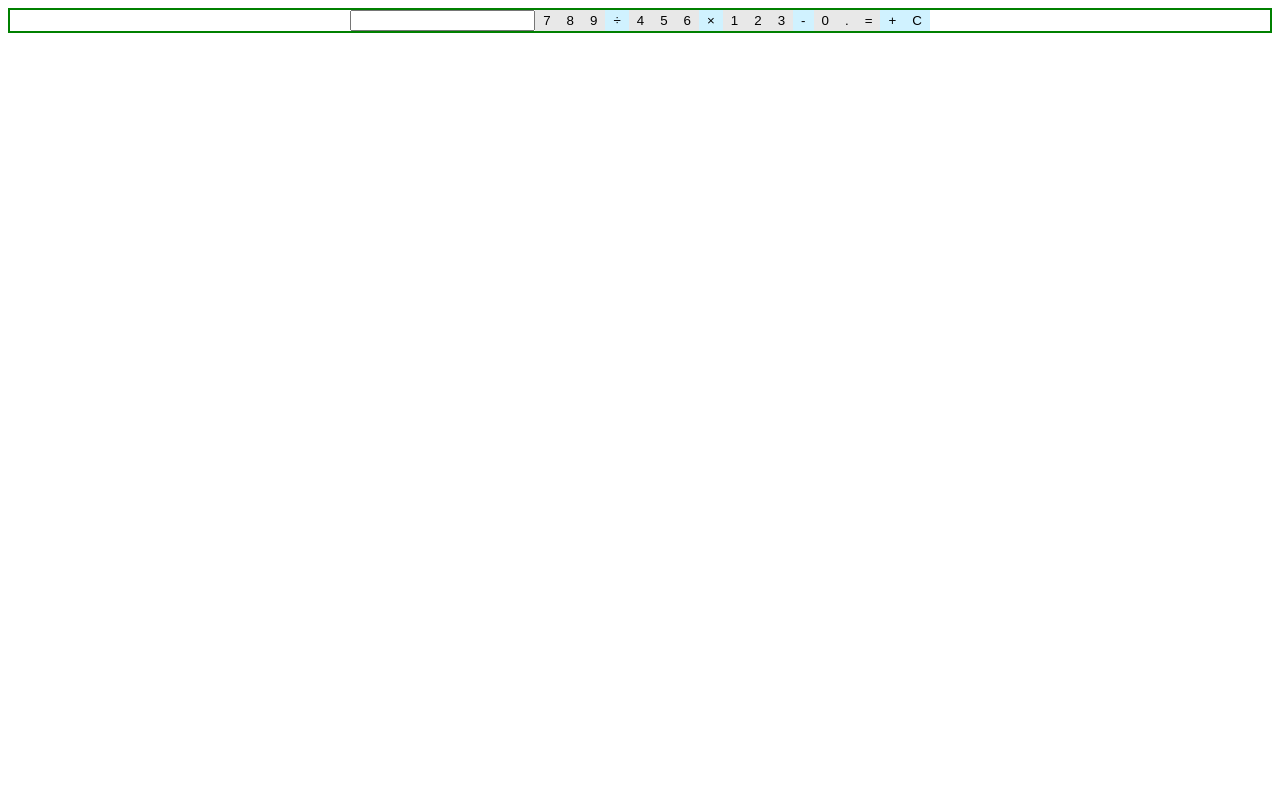
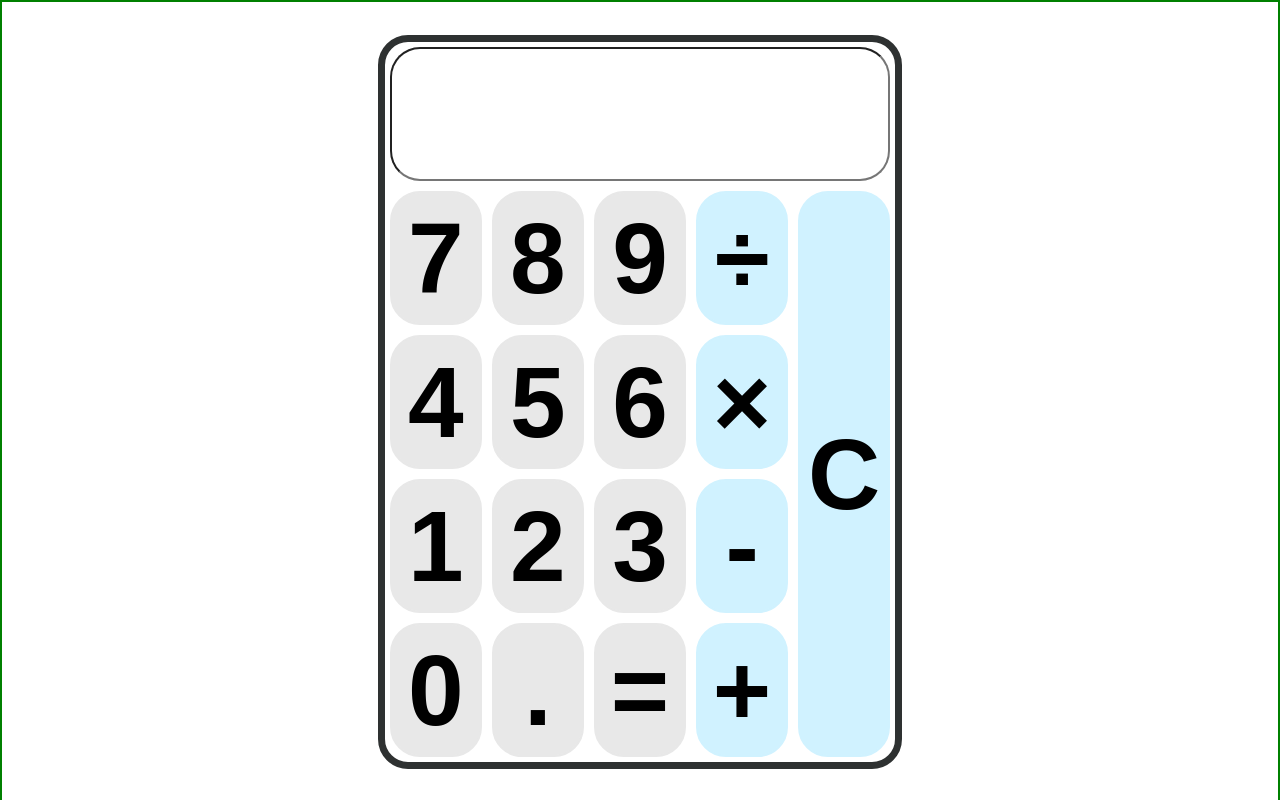
Before and after one commit to VadimSchmitz/react-calculator, a React (Create React App) app: page / in a window 1280 px wide. Built offline with nearby package versions, Linux system fonts and the light colour scheme.

Commit message:
changed to css grid

```diff
--- a/src/index.css
+++ b/src/index.css
@@ -1,142 +1,134 @@
+html, body, #root, .App {
+  height: 100%;
+  overflow: hidden;
+  margin:0px
+}
 
-.light-grey{
+
+
+.light-grey {
   border: solid 2px rgba(232, 232, 232, 1);
   background-color: rgba(232, 232, 232, 1);
 }
 
-.light-grey:hover{
+.light-grey:hover {
   background-color: rgba(124, 124, 124, 0.452);
   color: rgb(0, 0, 0);
 }
 
-.light-grey:active, .light-grey:focus {
+.light-grey:active,
+.light-grey:focus {
   outline: 0;
   -moz-outline-style: none;
 }
 
-.light-grey:active{
+.light-grey:active {
   background-color: rgb(151, 151, 151);
   border: solid 2px rgba(46, 49, 49, 1);
   color: rgb(0, 0, 0);
 }
 
-.light-blue{
+.light-blue {
   border: solid 2px rgb(208, 242, 255);
   background-color: rgb(208, 242, 255);
 }
 
-.light-blue:hover{
+.light-blue:hover {
   background-color: rgb(182, 234, 255);
   color: rgb(0, 0, 0);
 }
 
-.light-blue:active, .light-blue:focus {
+.light-blue:active,
+.light-blue:focus {
   outline: 0;
   -moz-outline-style: none;
-
 }
 
-.light-blue:active{
+.light-blue:active {
   background-color: rgb(147, 224, 255);
   border: solid 2px rgba(46, 49, 49, 1);
   color: rgb(0, 0, 0);
 }
 
-.wrapper button{
-  min-width: 140px;
-  min-height: 140px;
-
-  height: 300px;
-
-  flex:1;
-  color:rgb(0, 0, 0);
-  display:flex; /*creates a flexbox */
-  align-items: center;  /*aligns vertically */
-  justify-content: center;  /*aligns horizontally */
-  border-radius: 15px;
+.calculator button, .calculator-input {
+  color: rgb(0, 0, 0);
+  border-radius: 30px;
   font-family: Arial, Helvetica, sans-serif;
   font-size: 100px;
   font-weight: bold;
-  margin:5px;
+  margin: 5px;
 }
 
-.body{
+.body {
   border: solid 2px green;
-  justify-items: center;
-  justify-content: center;
+    height: 100%;
+    display: flex;
+    justify-content: center;
+    justify-items: center;
 }
 
-.flex-row-input{
-  flex:1;
-  display: flex;
-  flex-direction: row;     /* make main axis horizontal (default setting) */
-  justify-content: center; /* center items horizontally, in this case */
-  align-items: center;     /* center items vertically, in this case */
-  height: auto;
-  width: 100%;
-  border: solid 2px red;
+.calculator {
+  min-width: 440px;
+  min-height: 700px;
+
+  height: 90%;
+  width: 40%;
+  border: solid 7px rgba(46, 49, 49, 1);
+  border-radius: 30px;
+
+  margin: auto;
+  display: grid;
+  grid-template-rows: repeat(5, 1fr);
+  grid-template-columns: repeat(5, 1fr);
+
+
+
+  grid-template-areas:
+    "i i i i i"
+    "7 8 9 bdiv c"
+    "4 5 6 x c"
+    "1 2 3 min c"
+    "0 dot eq pl c";
 }
 
-.number-wrapper{
-  border: solid 15px yellow;
-  display: flex;
-  flex-direction: row;
-  flex:1;
-  width: 100%;
+.calculator .calculator-input {
+  grid-area: i;
 }
-
-.flex-row {
-  display: flex;
-  flex-direction: column;     /* make main axis horizontal (default setting) */
-  justify-content: center; /* center items horizontally, in this case */
-  align-items: center;     /* center items vertically, in this case */
-  height: auto;
-  flex:1;
-  border: solid 2px red;
+.calculator .bdot {
+  grid-area: dot;
 }
-
-.wrapper{
-  border: solid 15px rgba(46, 49, 49, 1);
-  max-width: 50%;
-  margin: 20px;
-  display: flex;
-  justify-content: center;
-  align-items: center;
-  flex-direction: column;
-
+.calculator .bdiv {
+  grid-area: bdiv;
+}
+.calculator .bx {
+  grid-area: x;
+}
+.calculator .b- {
+  grid-area: min;
+}
+.calculator .beq {
+  grid-area: eq;
+}
+.calculator .bc {
+  grid-area: c;
+}
+.calculator .bpl {
+  grid-area: pl;
 }
 
 
 
 
 
-
-.wrapper .flex-row .calculator-input{
-  display: flex;
-
-  width: 100%;
-  height: 90px;
-  font-size: 20px;
-  border-radius: 15px;
-  margin: 10px;
-}
-
-
-.wrapper .flex-row .clear-button{
-  display: flex;
-
-  width: auto;
-}
-
-
-.calculator-input:active, .calculator-input:focus {
+.calculator-input:active,
+.calculator-input:focus {
   outline: 0;
   -moz-outline-style: none;
 }
 
 
 
- /*HIDES INPUT ARROWS FOR Chrome, Safari, Edge, Opera */
+/*HIDES INPUT ARROWS FOR Chrome, Safari, Edge, Opera */
 input::-webkit-outer-spin-button,
 input::-webkit-inner-spin-button {
   -webkit-appearance: none;
@@ -144,6 +136,6 @@ input::-webkit-inner-spin-button {
 }
 
 /*HIDES INPUT ARROWS FOR Firefox */
-input[type=number] {
+input[type="number"] {
   -moz-appearance: textfield;
 }
```
